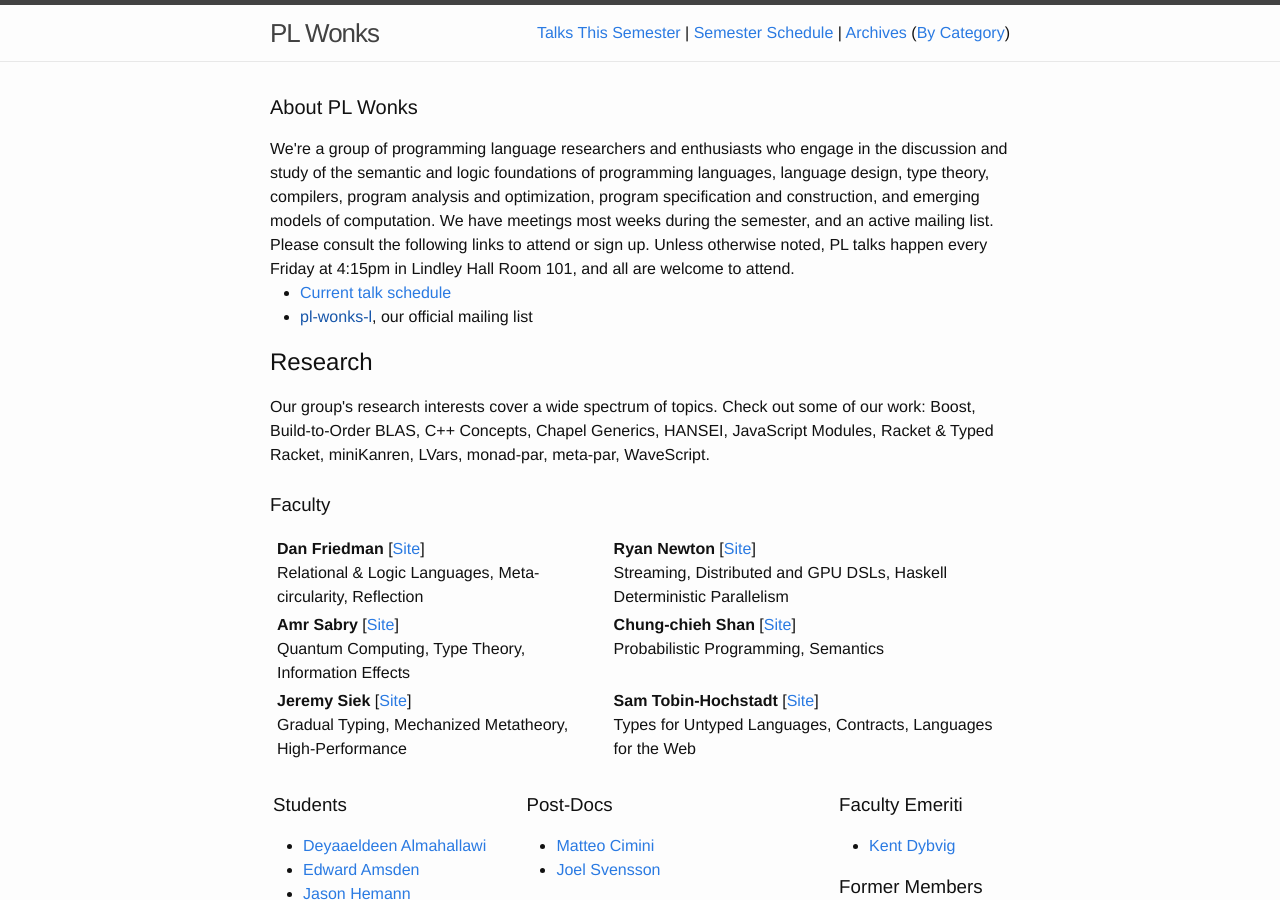
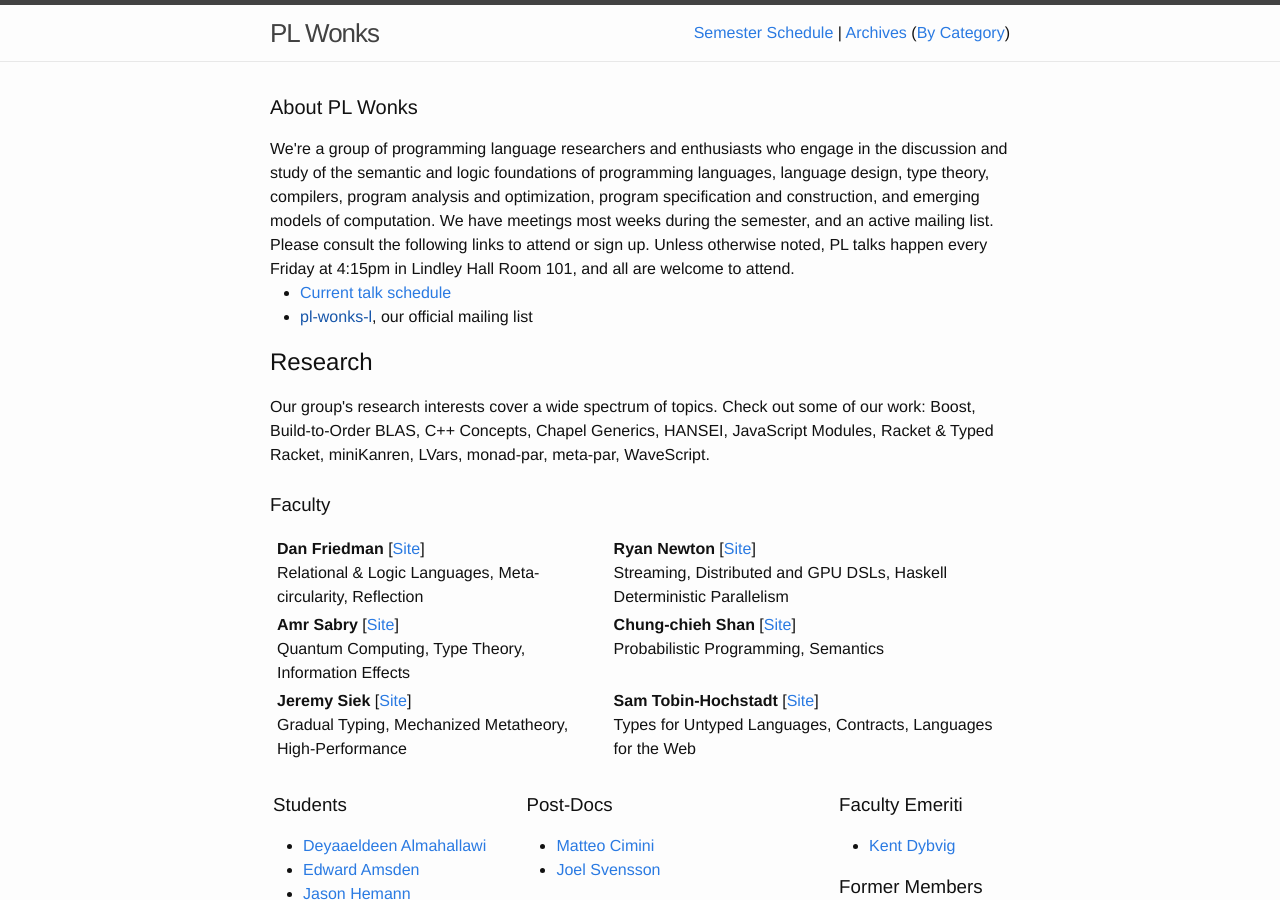
Before and after one commit to wonks/wonks.github.io, a Jekyll site: the page built from index.html, in a window 1280 px wide and 900 px high. Built offline with Jekyll 4.4.1, drawn with Linux system fonts in a browser that asks for light colours; Markdown is read by kramdown in place of the engine named in the settings; the list of posts is cut into pages by our own code.

Commit message:
Fixed a typo

```diff
--- a/_includes/header.html
+++ b/_includes/header.html
@@ -14,7 +14,9 @@
       </a>
 
       <div class="trigger">
-        <a class="page=link" href="/spring2015/">Talks This Semester</a> |
+        <!-- <a class="page=link" href="/spring2015/">Talks This Semester</a> |
+          This needs the categories plugin to work, so maybe one day.
+        -->
 
         <a class="page=link" href="/organizational/spring2015/2015/01/23/organizational-meeting.html">Semester Schedule</a> |
 
```
